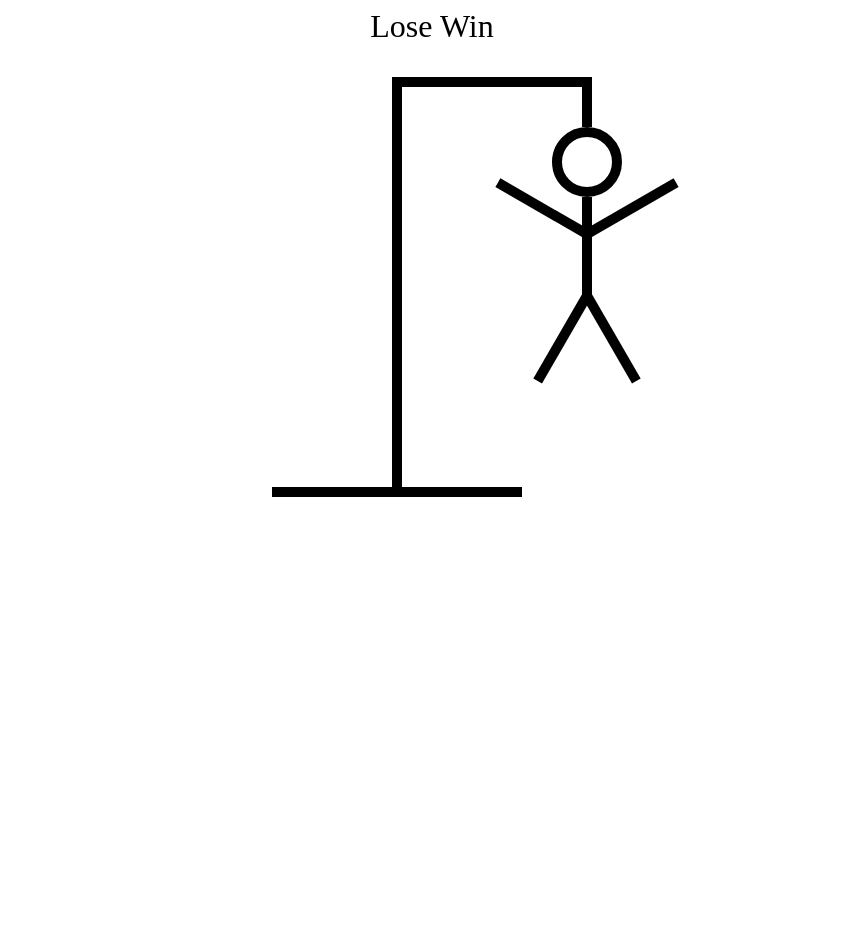
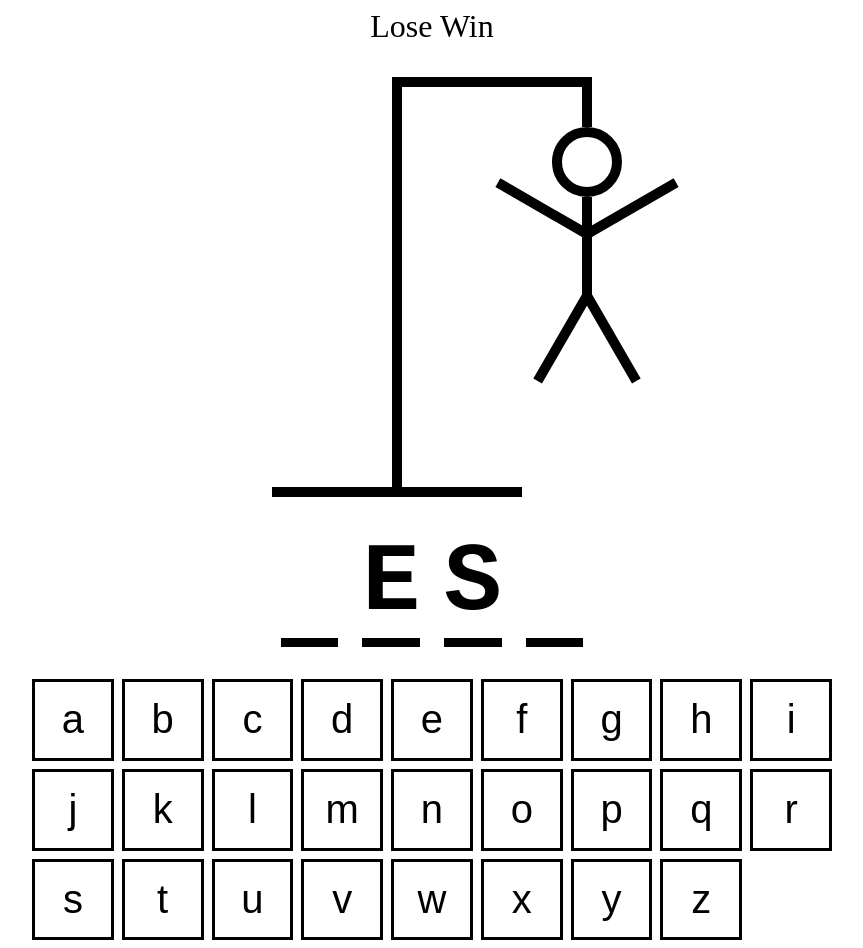
Before and after one commit to apastori/Hangman-React-Typescript, a React app: page / in a window 1280 px wide. Shown: the whole page, without its empty margins (208-1071 px from the left). Before the commit the page ends 800 px from the top, so only its background shows below. Built offline with nearby package versions, Linux system fonts and the light colour scheme; the HTML template or start-up script is replaced by a standard one.

Commit message:
KeyboardUIInProgress

```diff
--- a/src/App.tsx
+++ b/src/App.tsx
@@ -2,6 +2,8 @@
 import wordList from './wordList.json'
 import { UpperCaseChar } from './UpperCaseChar'
 import { HangmanDrawing } from './HangmanDrawing'
+import { HangmanWord } from './HangmanWord'
+import Keyboard from './Keyboard'
 
 function App() {
   const [wordToGuess, setWordToGuess]: [string, React.Dispatch<React.SetStateAction<string>>] = useState<string>(() => {
@@ -25,6 +27,12 @@
           Lose Win
         </div>
         <HangmanDrawing />
+        <HangmanWord />
+        <div style={{
+          alignSelf: 'stretch'
+        }}>
+          <Keyboard />
+        </div>
       </div>
     </React.Fragment>
   )
--- /dev/null
+++ b/src/HangmanWord.tsx
@@ -0,0 +1,37 @@
+import React from 'react'
+import { HangmanWordProps } from './HangmanWordProps'
+
+const HangmanWord: React.FC<HangmanWordProps> = () => {
+    const word: string = 'test'
+    const guessedLetter: string[] = ['e', 's']
+    return (
+        <div style={{
+            display: 'flex',
+            gap: '.25em',
+            fontSize: '6rem',
+            fontWeight: 'bold',
+            textTransform: 'uppercase',
+            fontFamily: 'monospace'
+        }}>
+        {
+            word.split('').map((letter: string, index: number) => {
+                return (
+                    <span style={{
+                        borderBottom: '.1em solid black'
+                    }}
+                    key={index}
+                    >
+                        <span style={{
+                            visibility: guessedLetter.includes(letter) ? 'visible' : 'hidden'
+                        }}>
+                        {letter}
+                        </span>
+                    </span>
+                )
+            })
+        }
+        </div>
+    )
+}
+
+export { HangmanWord }
--- /dev/null
+++ b/src/HangmanWordProps.ts
@@ -0,0 +1 @@
+export interface HangmanWordProps {}
--- /dev/null
+++ b/src/Keyboard.tsx
@@ -0,0 +1,25 @@
+import React from 'react'
+import { KEYS } from './Keys'
+import KeyboardProps from './KeyboardProps'
+import { KeysT } from './KeysType'
+import styles from './keyboard.module.css'
+
+const Keyboard: React.FC<KeyboardProps> = (): React.ReactElement  => {
+    return (
+        <div style={{
+            display: 'grid',
+            gridTemplateColumns: 'repeat(auto-fit, minmax(75px, 1fr))',
+            gap: '.5rem'
+        }}>
+            {
+                KEYS.map((key): React.ReactElement => {
+                    return (
+                        <button className={styles.btn} key={key}>{key}</button>
+                    )
+                })
+            }
+        </div>
+    )
+}
+
+export default Keyboard
--- /dev/null
+++ b/src/KeyboardProps.ts
@@ -0,0 +1 @@
+export default interface KeyboardProps {}
--- /dev/null
+++ b/src/Keys.ts
@@ -0,0 +1,28 @@
+export const KEYS = [
+    'a',
+    'b',
+    'c',
+    'd',
+    'e',
+    'f',
+    'g',
+    'h',
+    'i',
+    'j',
+    'k',
+    'l',
+    'm',
+    'n',
+    'o',
+    'p',
+    'q',
+    'r',
+    's',
+    't',
+    'u',
+    'v',
+    'w',
+    'x',
+    'y',
+    'z',
+] as const
--- /dev/null
+++ b/src/KeysType.ts
@@ -0,0 +1,3 @@
+import { KEYS } from './Keys'
+
+export type KeysT = typeof KEYS
--- /dev/null
+++ b/src/keyboard.module.css
@@ -0,0 +1,26 @@
+.btn {
+    width: 100%;
+    border: 3px solid black;
+    background: none;
+    aspect-ratio: 1 / 1;
+    font-size: 2.5rem;
+    text-transform: 'uppercase';
+    font-weight: 'bold';
+    padding: .5rem;
+    curson: pointer;
+    color: black;
+}
+
+.btn.active {
+    background-color: #F0F8FF;
+    color: white;
+}
+
+.btn.inactive {
+    opacity: .3;
+}
+
+.btn:hover,
+.btn:focus {
+    background-color: #00FFFF;
+}
```
